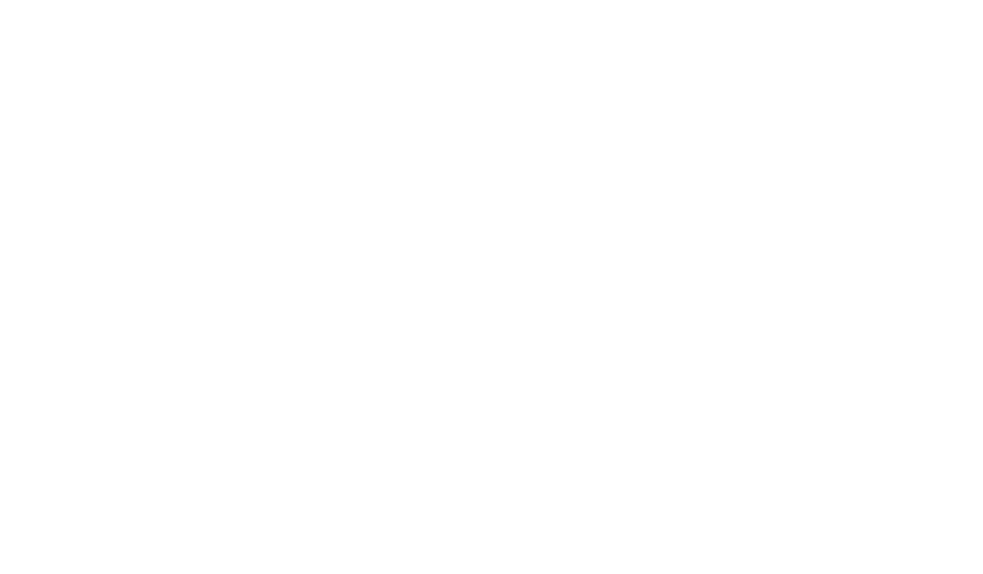
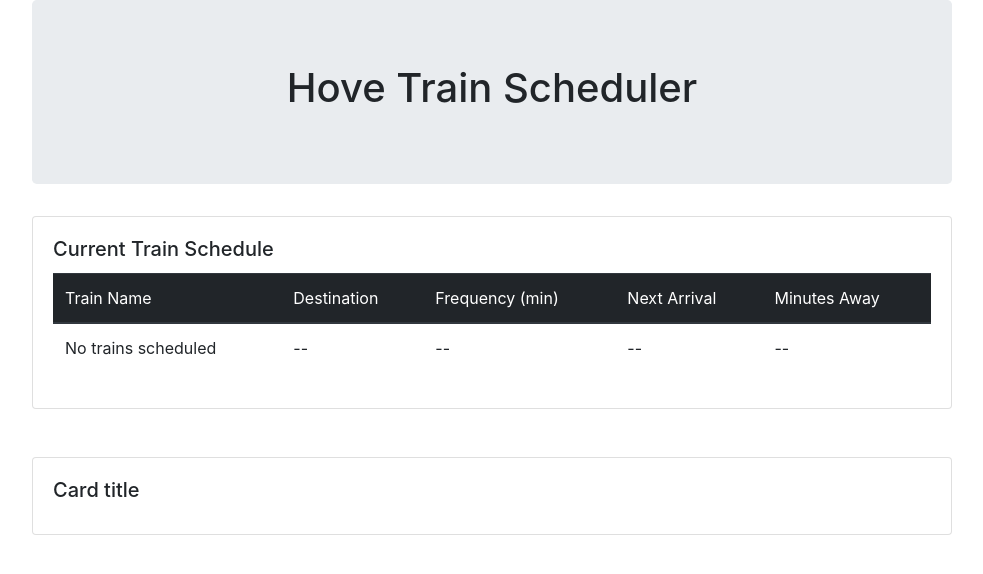
Before and after one commit to eghove/train-scheduler, a plain HTML site: page index.html in a window 1280 px wide. Shown: the whole page, without its empty margins (148-1131 px from the left). Drawn offline with nearby package versions, Linux system fonts and the light colour scheme.

Commit message:
jumbotron and trains scheduled table on html

```diff
--- a/index.html
+++ b/index.html
@@ -1,5 +1,6 @@
 <!DOCTYPE html>
 <html lang="en-us">
+
 <head>
     <meta charset="utf-8" />
     <meta http-equiv="X-UA-Compatible" content="IE=edge">
@@ -8,7 +9,8 @@
     <!--Link to reset CSS-->
     <link rel="stylesheet" type="text/css" media="screen" href="assets/reset.css" />
     <!--Link to Twitter bootstrap-->
-    <link rel="stylesheet" href="https://stackpath.bootstrapcdn.com/bootstrap/4.1.3/css/bootstrap.min.css" integrity="sha384-MCw98/SFnGE8fJT3GXwEOngsV7Zt27NXFoaoApmYm81iuXoPkFOJwJ8ERdknLPMO" crossorigin="anonymous">
+    <link rel="stylesheet" href="https://stackpath.bootstrapcdn.com/bootstrap/4.1.3/css/bootstrap.min.css" integrity="sha384-MCw98/SFnGE8fJT3GXwEOngsV7Zt27NXFoaoApmYm81iuXoPkFOJwJ8ERdknLPMO"
+        crossorigin="anonymous">
     <!--Link to pages style CSS-->
     <link rel="stylesheet" type="text/css" media="screen" href="assets/style.css" />
     <!--Link to jQuery Library-->
@@ -20,7 +22,75 @@
     <!--Link to the Train Schedule JS logic-->
     <script src="assets/train-app.js"></script>
 </head>
+
 <body>
+    <div class="container">
+        <!--The Jumbotron-->
+        <div class="row">
+            <div class="col-md-10 offset-md-1">
+                <div class="jumbotron d-flex justify-content-center">
+                    <h1 class="display-5">Hove Train Scheduler</h1>
+                </div>
+            </div>
+        </div>
+
+        <!--Display for the trains already scheduled-->
+        <div class="row">
+            <div class="col-md-10 offset-md-1">
+                <div class="card">
+                    <div class="card-body">
+                        <h5 class="card-title">Current Train Schedule</h5>
+                        <table class="table">
+                            <thead class="thead-dark">
+                                <tr>
+                                    <th scope="col">Train Name</th>
+                                    <th scope="col">Destination</th>
+                                    <th scope="col">Frequency (min)</th>
+                                    <th scope="col">Next Arrival</th>
+                                    <th scope="col">Minutes Away</th>
+                                </tr>
+                            </thead>
+                            <!--table with the scheduled trains-->
+                            <tbody id="train-display">
+                                <!--default values-->
+                                <td>No trains scheduled</td>
+                                <td>--</td>
+                                <td>--</td>
+                                <td>--</td>
+                                <td>--</td>
+                            </tbody>
+                        </table>
+                    </div>
+                </div>
+            </div>
+        </div>
+
+        <!--Spaces between the two displays-->
+        <br />
+        <br />
+
+        <!--Display for the schedule a train form-->
+        <div class="row">
+            <div class="col-md-10 offset-md-1">
+                <div class="card">
+                    <div class="card-body">
+                        <h5 class="card-title">Card title</h5>
+                    </div>
+
+                </div>
+
+
+            </div>
+        </div>
+
+
+
+
+
+
+        <!--End of container div-->
+    </div>
 
 </body>
+
 </html>
```
